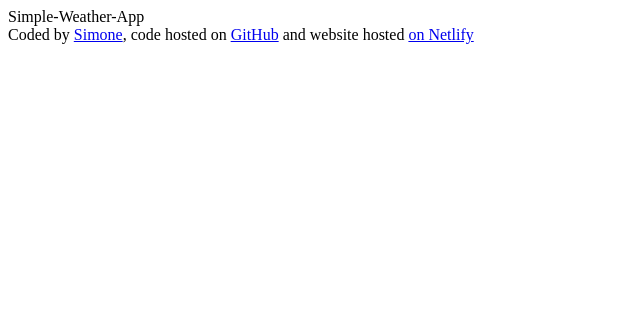
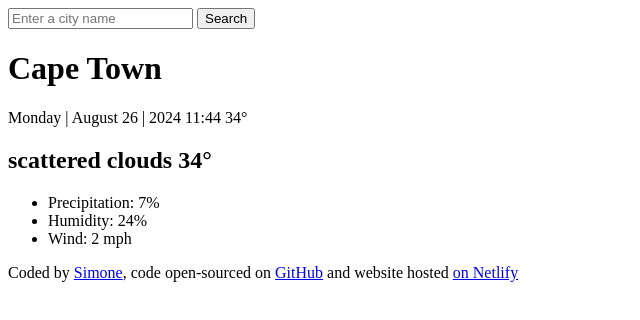
Before and after one commit to SimKitkat/simple-weather-app, a plain HTML site: page index.html in a window 1280 px wide. Shown: the whole page, without its empty margins (0-640 px from the left). Drawn offline with Linux system fonts and the light colour scheme.

Commit message:
added content to index body

```diff
--- a/index.html
+++ b/index.html
@@ -6,12 +6,34 @@
     <title>Simple-Weather-App</title>
   </head>
   <body>
-    Simple-Weather-App
+    <header>
+        <form>
+            <input type="search" placeholder="Enter a city name" required  id="Search-input">
+            <input type="submit" value="Search" id="Search-Button">
+        </form>
+    </header>
+    <main>
+       <H1>Cape Town  </H1>
+<p>Monday | August 26 | 2024
+11:44
+34°</p>
+<h2>
+    scattered clouds
+    34°
+</h2>
+<ul>
+    <li> Precipitation: 7%</li>
+    <li>Humidity: 24%</li>
+    <li>Wind: 2 mph</li>
+
+</ul>
+
+    </main>
   </body>
   <footer>
       Coded by
       <a href="https://github.com/SimKitkat" target="_blank"> Simone</a>,
-      code hosted on
+      code open-sourced on
       <a href="https://github.com/SimKitkat/simple-weather-app" target="_blank">GitHub</a>
       and website hosted
       <a href="https://simply-the-weather-app.netlify.app/" target="_blank"
```
